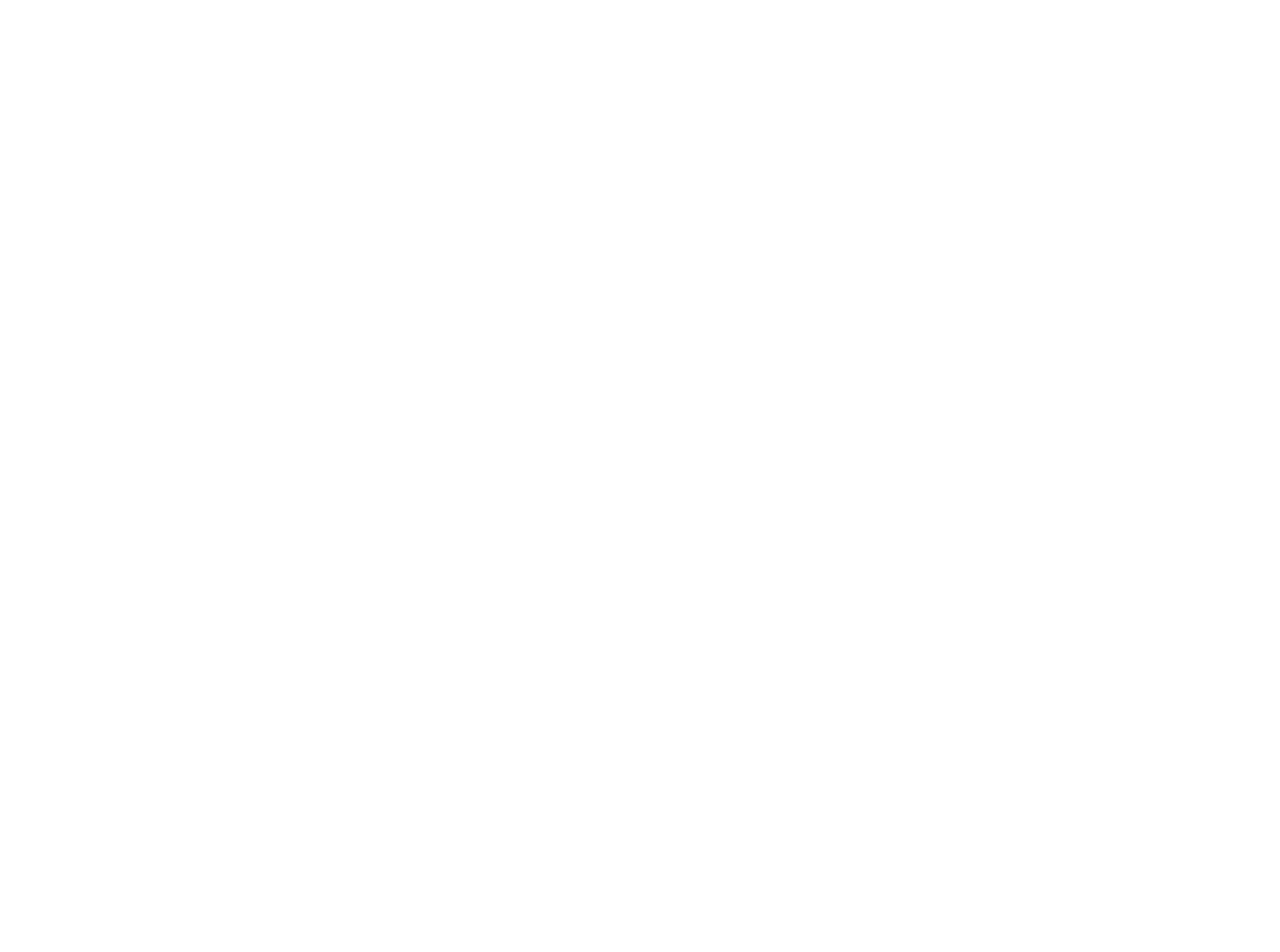
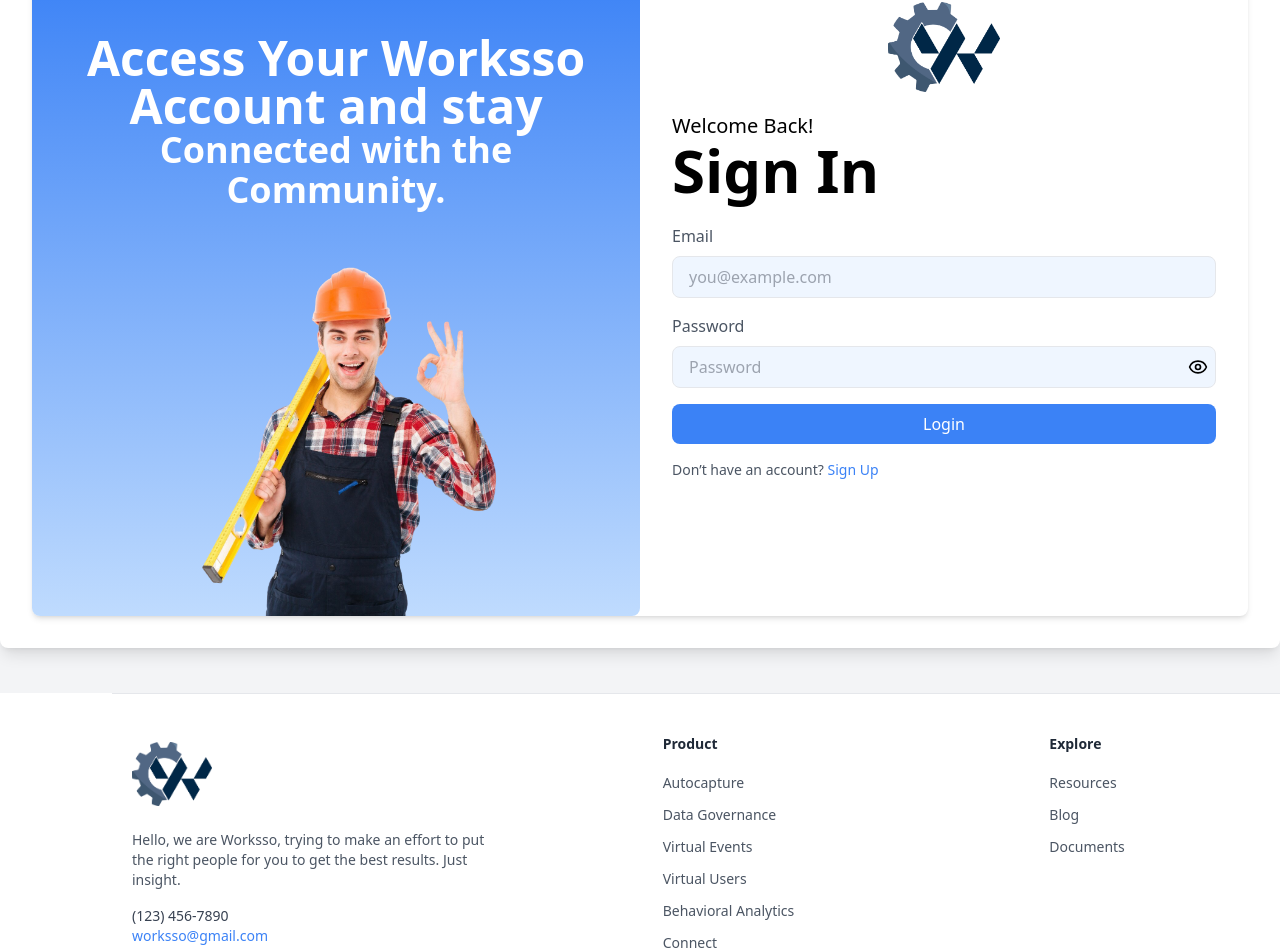
Before and after one commit to everbloom-tech123/worksso, a React (Vite) app in the folder frontend/: page /login in a window 1280 px wide. Shown: the part 173-1125 px from the top of the page. Before the commit the page ends 800 px from the top, so only its background shows below. Built offline with nearby package versions, Linux system fonts and the light colour scheme; no server answers.

Commit message:
Footer and login page

```diff
--- a/frontend/src/App.jsx
+++ b/frontend/src/App.jsx
@@ -9,6 +9,7 @@
 import { useAuthStore } from "./store/useAuthStore";
 import { Loader } from "lucide-react";
 import { Toaster } from "react-hot-toast";
+import Footer from "./components/Footer.jsx";
 
 const App = () => {
   const { authUser, checkAuth, isCheckingAuth } = useAuthStore();
@@ -49,7 +50,7 @@
           element={authUser ? <ProfilePage /> : <Navigate to="/login" />}
         />
       </Routes>
-
+      <Footer />
       <Toaster />
     </div>
   );
--- /dev/null
+++ b/frontend/src/components/Footer.jsx
@@ -0,0 +1,103 @@
+import React from "react";
+
+const Footer = () => {
+  return (
+    <footer className="items-center px-5 py-10 bg-white border-t border-gray-200 ml-28">
+      <div className="grid grid-cols-1 gap-8 mx-auto max-w-7xl md:grid-cols-3">
+        {/* Logo and Description */}
+        <div>
+          <div className="flex items-center mb-4 space-x-2">
+            {/* Logo */}
+            <img
+              src="../../Images/wlogo.png" // Replace with your logo's file path
+              alt="ABC Logo"
+              className="object-contain w-20 h-20"
+            />
+          </div>
+          <p className="text-sm text-gray-600">
+            Hello, we are Worksso, trying to make an effort to put the right
+            people for you to get the best results. Just insight.
+          </p>
+          <div className="mt-4">
+            <p className="text-sm text-gray-700">(123) 456-7890</p>
+            <p className="text-sm text-blue-500">worksso@gmail.com</p>
+          </div>
+        </div>
+
+        {/* Product Links */}
+        <div className="ml-36">
+          <h2 className="mb-4 text-sm font-semibold text-gray-800">Product</h2>
+          <ul className="space-y-2">
+            <li>
+              <a href="#" className="text-sm text-gray-600 hover:text-blue-500">
+                Autocapture
+              </a>
+            </li>
+            <li>
+              <a href="#" className="text-sm text-gray-600 hover:text-blue-500">
+                Data Governance
+              </a>
+            </li>
+            <li>
+              <a href="#" className="text-sm text-gray-600 hover:text-blue-500">
+                Virtual Events
+              </a>
+            </li>
+            <li>
+              <a href="#" className="text-sm text-gray-600 hover:text-blue-500">
+                Virtual Users
+              </a>
+            </li>
+            <li>
+              <a href="#" className="text-sm text-gray-600 hover:text-blue-500">
+                Behavioral Analytics
+              </a>
+            </li>
+            <li>
+              <a href="#" className="text-sm text-gray-600 hover:text-blue-500">
+                Connect
+              </a>
+            </li>
+          </ul>
+        </div>
+
+        {/* Explore Links */}
+        <div className="ml-36">
+          <h2 className="mb-4 text-sm font-semibold text-gray-800">Explore</h2>
+          <ul className="space-y-2">
+            <li>
+              <a href="#" className="text-sm text-gray-600 hover:text-blue-500">
+                Resources
+              </a>
+            </li>
+            <li>
+              <a href="#" className="text-sm text-gray-600 hover:text-blue-500">
+                Blog
+              </a>
+            </li>
+            <li>
+              <a href="#" className="text-sm text-gray-600 hover:text-blue-500">
+                Documents
+              </a>
+            </li>
+          </ul>
+        </div>
+      </div>
+
+      {/* Social Media Links */}
+      <div className="flex justify-center mt-10 space-x-4">
+        <a href="#" className="text-gray-600 hover:text-blue-500">
+          <i className="fab fa-facebook-f"></i>
+        </a>
+        <a href="#" className="text-gray-600 hover:text-blue-500">
+          <i className="fab fa-twitter"></i>
+        </a>
+        <a href="#" className="text-gray-600 hover:text-blue-500">
+          <i className="fab fa-instagram"></i>
+        </a>
+      </div>
+    </footer>
+  );
+};
+
+export default Footer;
--- a/frontend/src/components/Navbar.jsx
+++ b/frontend/src/components/Navbar.jsx
@@ -8,6 +8,10 @@
 
   const toggleDropdown = () => {
     setIsDropdownOpen(!isDropdownOpen);
+  };
+
+  const handleLogin = () => {
+    window.location.href = "/login"; // Redirect to login page
   };
 
   return (
@@ -46,7 +50,7 @@
       </div>
 
       {/* Navigation Links */}
-      <ul className="flex space-x-5 font-medium text-white">
+      <ul className="flex items-center ml-auto space-x-5 font-medium text-white">
         <li>
           <a href="#" className="hover:underline">
             Home
@@ -72,9 +76,9 @@
             About
           </a>
         </li>
-      </ul>
 
-      {/* Profile Section */}
+        {/* Login or Profile Dropdown */}
+        {authUser ? (
           <div className="relative">
             <div
               className="flex items-center space-x-2 cursor-pointer"
@@ -96,7 +100,7 @@
                   />
                 </svg>
               </div>
-          <div className="font-medium text-white">Name</div>
+              <div className="font-medium text-white">{authUser.name}</div>
               <svg
                 xmlns="http://www.w3.org/2000/svg"
                 fill="none"
@@ -130,13 +134,24 @@
                 </a>
                 <a
                   onClick={logout}
-              className="block px-4 py-2 text-gray-700 hover:bg-gray-100"
+                  className="block px-4 py-2 text-gray-700 cursor-pointer hover:bg-gray-100"
                 >
                   Logout
                 </a>
               </div>
             )}
           </div>
+        ) : (
+          <li>
+            <button
+              className="px-4 py-2 text-blue-500 bg-white rounded-md hover:bg-blue-100"
+              onClick={handleLogin}
+            >
+              Login
+            </button>
+          </li>
+        )}
+      </ul>
     </nav>
   );
 };
--- a/frontend/src/pages/LoginPage.jsx
+++ b/frontend/src/pages/LoginPage.jsx
@@ -1,7 +1,114 @@
-import React from "react";
+import React, { useState } from "react";
+import { useAuthStore } from "../store/useAuthStore";
+import { Eye, EyeOff, Loader2 } from "lucide-react";
 
 const LoginPage = () => {
-  return <div>WTF</div>;
+  const [showPassword, setShowPassword] = useState(false);
+  const [formData, setFormData] = useState({
+    email: "",
+    password: "",
+  });
+  const { login, isLoggingIn } = useAuthStore();
+
+  const handleSubmit = async (e) => {
+    e.preventDefault();
+    await login(formData);
+  };
+
+  return (
+    <div className="flex items-center justify-center min-h-screen bg-gray-100 ">
+      <div className="flex w-full max-w-screen-xl overflow-hidden bg-white rounded-lg shadow-lg">
+        <div className="flex justify-start mt-8 mb-8 ml-8 mr-8 rounded-lg shadow-md">
+          {/* left section */}
+          <div className="flex flex-col items-center justify-center w-1/2 text-white rounded-lg bg-gradient-to-t from-blue-200 to-blue-500">
+            <h1 className="mt-16 text-5xl font-bold text-center">
+              Access Your Worksso Account and stay
+            </h1>
+            <p className="text-4xl font-bold text-center ">
+              Connected with the
+            </p>
+            <p className="text-4xl font-bold text-center ">Community.</p>
+            <img
+              src="../../Images/loginpage.png"
+              alt="Logo"
+              className="justify-center ml-8 rounded-full "
+            />
+          </div>
+          {/* Right section */}
+          <div className="justify-center w-1/2 p-8 ">
+            <div className="flex items-center justify-center">
+              <img
+                src="../../Images/wlogo.png"
+                alt="Logo"
+                className="flex mb-5 w-28 "
+              />
+            </div>
+            <h3 className="text-xl ">Welcome Back!</h3>
+            <h2 className="mb-6 text-6xl font-semibold">Sign In</h2>
+            <form action="" onSubmit={handleSubmit}>
+              <div className="mb-4">
+                <label htmlFor="email" className="block mb-2 text-gray-600">
+                  Email
+                </label>
+                <input
+                  type="email"
+                  id="email"
+                  autoComplete="off"
+                  value={formData.email}
+                  onChange={(e) =>
+                    setFormData({ ...formData, email: e.target.value })
+                  }
+                  placeholder="you@example.com"
+                  className="w-full px-4 py-2 border rounded-lg bg-blue-50 focus:outline-none focus:ring-2 focus:ring-blue-400"
+                />
+              </div>
+              <div className="relative mb-4">
+                <label htmlFor="password" className="block mb-2 text-gray-600">
+                  Password
+                </label>
+                <input
+                  type={showPassword ? "text" : "password"}
+                  id="password"
+                  autoComplete="off"
+                  className="w-full px-4 py-2 border rounded-lg bg-blue-50 focus:outline-none focus:ring-2 focus:ring-blue-400"
+                  placeholder="Password"
+                  value={formData.password}
+                  onChange={(e) =>
+                    setFormData({ ...formData, password: e.target.value })
+                  }
+                />
+                <button
+                  type="button"
+                  className="absolute inset-y-0 flex items-center mt-8 right-2"
+                  onClick={() => setShowPassword(!showPassword)}
+                >
+                  {showPassword ? (
+                    <EyeOff className="size-5 text-base-content/40" />
+                  ) : (
+                    <Eye className="size-5 text-base-content/40" />
+                  )}
+                </button>
+              </div>
+              {/* Submit Button */}
+              <button
+                type="submit"
+                className="w-full px-4 py-2 text-white transition duration-300 bg-blue-500 rounded-lg hover:bg-blue-600"
+                disabled={isLoggingIn}
+              >
+                {isLoggingIn ? "Logging in..." : "Login"}
+              </button>
+            </form>
+            <p className="mt-4 text-sm text-gray-600">
+              Don’t have an account?{" "}
+              <a href="/signup" className="text-blue-500 hover:underline">
+                Sign Up
+              </a>
+            </p>
+          </div>
+        </div>
+      </div>
+    </div>
+  );
 };
 
 export default LoginPage;
```
Also changed, not shown: frontend/public/Images/loginpage.png (added). Lines whose indentation alone changed are shown as unchanged.
